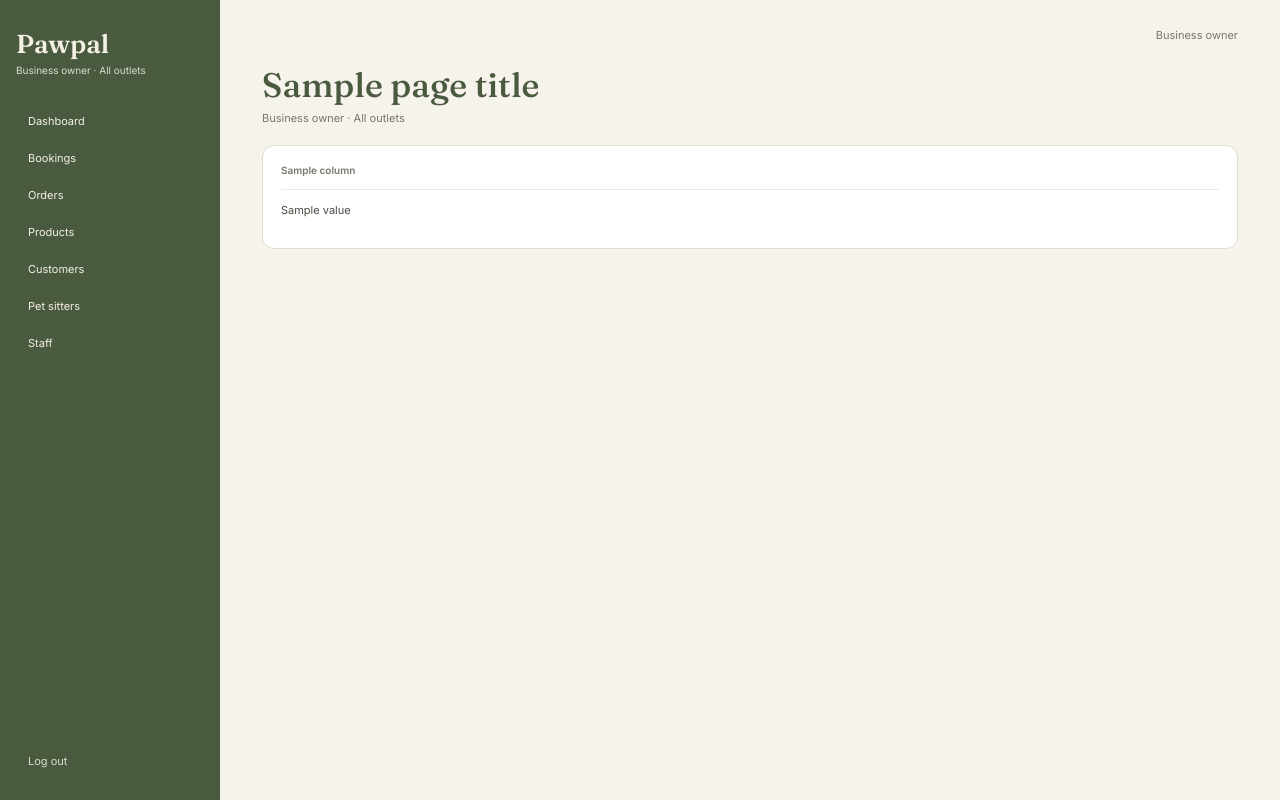
After one commit to siatesmond/Pawpal, a Django app: template Pawpalproj/core/templates/core/owner_list.html in a window 1280 px wide. The commit adds this page. Run offline with Django 5.2, Linux system fonts and the light colour scheme; the template is opened without the code that fills it: most values are stand-ins (such as "Sample title", 1, 10 or a date in 2020).

Commit message:
Add business owner home

```diff
--- a/Pawpalproj/Pawpalproj/urls.py
+++ b/Pawpalproj/Pawpalproj/urls.py
@@ -22,7 +22,8 @@ from . import views
 
 urlpatterns = [
     path("admin/", admin.site.urls),
-    path("core/", include("core.urls")),
+    path("core/", include(("core.urls", "core_legacy"), namespace="core_legacy")),
+    path("", include("core.urls")),
     path("user/", include("user.urls")),
     path("payment/", include("payment.urls")),
     # path("review/", include("review.urls")),
--- /dev/null
+++ b/Pawpalproj/core/templates/core/owner_list.html
@@ -0,0 +1,27 @@
+{% extends "user/owner_base.html" %}
+
+{% block title %}{{ page_title }} | Pawpal{% endblock %}
+
+{% block content %}
+<header class="staff-page-heading">
+  <div>
+    <h1>{{ page_title }}</h1>
+    <p>Business owner · All outlets</p>
+  </div>
+</header>
+
+<section class="owner-panel owner-table-panel">
+  <div class="owner-table">
+    <div class="owner-table-row owner-table-header">
+      {% for column in columns %}<strong>{{ column }}</strong>{% endfor %}
+    </div>
+    {% for row in rows %}
+      <div class="owner-table-row">
+        {% for value in row %}<span>{{ value }}</span>{% endfor %}
+      </div>
+    {% empty %}
+      <p class="owner-empty">No records found.</p>
+    {% endfor %}
+  </div>
+</section>
+{% endblock %}
--- /dev/null
+++ b/Pawpalproj/inventory/static/css/owner.css
@@ -0,0 +1,261 @@
+.owner-body {
+  display: grid;
+  grid-template-columns: 220px minmax(0, 1fr);
+  min-height: 100vh;
+  background: #f6f3ec;
+}
+
+.owner-sidebar {
+  display: flex;
+  flex-direction: column;
+  padding: 28px 16px 20px;
+  background: #4a5a3f;
+  color: #f3efe4;
+}
+
+.owner-logo {
+  margin: 0;
+  font-family: "Fraunces", serif;
+  font-size: 26px;
+  font-weight: 600;
+}
+
+.owner-role {
+  margin: 4px 0 28px;
+  color: #d7ddce;
+  font-size: 10px;
+}
+
+.owner-nav a {
+  display: block;
+  margin-bottom: 3px;
+  border-radius: 8px;
+  padding: 10px 12px;
+  color: #f3efe4;
+  font-size: 11px;
+  transition: transform 0.18s ease, box-shadow 0.18s ease,
+    background-color 0.18s ease, color 0.18s ease;
+}
+
+.owner-nav a:hover,
+.owner-nav a.active {
+  background: #aab59a;
+  color: #2f3a27;
+}
+
+.owner-nav a:hover {
+  transform: translateX(4px);
+  box-shadow: 0 4px 10px rgb(34 45 29 / 18%);
+}
+
+.owner-nav a:active,
+.owner-quick-links a:active,
+.owner-logout:active {
+  transform: scale(0.97);
+}
+
+.owner-logout {
+  margin-top: auto;
+  padding: 12px;
+  color: #d7ddce;
+  font-size: 11px;
+  transition: transform 0.18s ease, color 0.18s ease;
+}
+
+.owner-logout:hover {
+  color: #fff;
+  transform: translateX(4px);
+}
+
+.owner-main {
+  min-width: 0;
+  padding: 28px 42px 44px;
+}
+
+.owner-topbar {
+  margin-bottom: 22px;
+  color: #77766d;
+  font-size: 11px;
+  text-align: right;
+}
+
+.staff-topbar {
+  display: flex;
+  justify-content: flex-end;
+  gap: 18px;
+  margin-bottom: 20px;
+  color: #77766d;
+  font-size: 11px;
+}
+
+.staff-topbar a {
+  color: var(--green);
+}
+
+.staff-page-heading h1 {
+  margin: 0;
+  color: var(--green);
+  font-family: "Fraunces", serif;
+  font-size: 34px;
+  font-weight: 500;
+}
+
+.staff-page-heading p {
+  margin: 5px 0 20px;
+  color: #77766d;
+  font-size: 11px;
+}
+
+.owner-metrics {
+  display: grid;
+  grid-template-columns: repeat(4, 1fr);
+  gap: 14px;
+  margin-bottom: 20px;
+}
+
+.owner-metrics article,
+.owner-panel {
+  border: 1px solid #e1ddd2;
+  border-radius: 12px;
+  background: #fff;
+  padding: 18px;
+}
+
+.owner-metrics span,
+.owner-metrics small {
+  display: block;
+  color: #77766d;
+  font-size: 10px;
+}
+
+.owner-metrics strong {
+  display: block;
+  margin: 8px 0 4px;
+  color: var(--green);
+  font-family: "Fraunces", serif;
+  font-size: 25px;
+  font-weight: 500;
+}
+
+.owner-dashboard-grid {
+  display: grid;
+  grid-template-columns: 1.4fr 1fr;
+  gap: 18px;
+  margin-bottom: 20px;
+}
+
+.owner-panel h2 {
+  margin: 0 0 14px;
+  color: var(--green);
+  font-family: "Fraunces", serif;
+  font-size: 20px;
+  font-weight: 500;
+}
+
+.owner-row {
+  display: grid;
+  grid-template-columns: 1.5fr 1fr auto;
+  gap: 12px;
+  border-top: 1px solid #eeeae2;
+  padding: 12px 0;
+  color: #4b4a43;
+  font-size: 11px;
+}
+
+.owner-row strong {
+  color: var(--green);
+  font-weight: 500;
+}
+
+.owner-empty {
+  color: #89877e;
+  font-size: 11px;
+}
+
+.owner-quick-links {
+  display: flex;
+  flex-wrap: wrap;
+  gap: 10px;
+}
+
+.owner-quick-links a {
+  border-radius: 999px;
+  padding: 9px 14px;
+  background: #e2e9dc;
+  color: var(--green);
+  font-size: 11px;
+  transition: transform 0.18s ease, box-shadow 0.18s ease,
+    background-color 0.18s ease;
+}
+
+.owner-quick-links a:hover {
+  background: #cbd9c1;
+  transform: translateY(-2px);
+  box-shadow: 0 5px 12px rgb(47 42 38 / 14%);
+}
+
+.owner-table-row {
+  display: grid;
+  grid-template-columns: repeat(4, 1fr);
+  gap: 12px;
+  border-top: 1px solid #eeeae2;
+  padding: 13px 0;
+  color: #4b4a43;
+  font-size: 11px;
+}
+
+.owner-table-header {
+  border-top: 0;
+  padding-top: 0;
+  color: #77766d;
+  font-size: 10px;
+}
+
+@media (max-width: 800px) {
+  .owner-body {
+    grid-template-columns: 170px minmax(0, 1fr);
+  }
+
+  .owner-main {
+    padding: 24px;
+  }
+
+  .owner-metrics,
+  .owner-dashboard-grid {
+    grid-template-columns: 1fr 1fr;
+  }
+}
+
+@media (max-width: 560px) {
+  .owner-body {
+    display: block;
+  }
+
+  .owner-sidebar {
+    padding: 16px;
+  }
+
+  .owner-nav {
+    display: flex;
+    gap: 4px;
+    overflow-x: auto;
+  }
+
+  .owner-nav a {
+    white-space: nowrap;
+  }
+
+  .owner-logout {
+    margin-top: 8px;
+  }
+
+  .owner-metrics,
+  .owner-dashboard-grid {
+    grid-template-columns: 1fr;
+  }
+
+  .owner-table {
+    overflow-x: auto;
+    min-width: 600px;
+  }
+}
--- a/Pawpalproj/inventory/templates/inventory/staff_base.html
+++ b/Pawpalproj/inventory/templates/inventory/staff_base.html
@@ -25,7 +25,7 @@
 
       <nav class="staff-nav">
         {% if request.session.user_type in "staff owner" %}
-        <a href="#" {% if active_page == "today" %}class="active"{% endif %}>Today</a>
+        <a href="#" {% if active_page == "dashboard" %}class="active"{% endif %}>Today</a>
         <a href="{% url 'inventory:staff_bookings' %}" {% if active_page == "bookings" %}class="active"{% endif %}>Bookings</a>
         <a href="{% url 'inventory:staff_orders_stock' %}" {% if active_page == "orders" %}class="active"{% endif %}>Orders</a>
         <a href="{% url 'inventory:staff_products' %}" {% if active_page == "products" %}class="active"{% endif %}>Products</a>
@@ -33,6 +33,8 @@
       </nav>
     </div>
   </aside>
+
+  <!-- need to add account and logout button -->
 
   <!-- need to add account and logout button -->
 
--- /dev/null
+++ b/Pawpalproj/user/templates/user/owner_base.html
@@ -0,0 +1,36 @@
+{% load static %}
+<!doctype html>
+<html lang="en">
+<head>
+  <meta charset="utf-8">
+  <meta name="viewport" content="width=device-width, initial-scale=1">
+  <title>{% block title %}Business owner | Pawpal{% endblock %}</title>
+  <link rel="preconnect" href="https://fonts.googleapis.com">
+  <link rel="preconnect" href="https://fonts.gstatic.com" crossorigin>
+  <link href="https://fonts.googleapis.com/css2?family=Fraunces:opsz,wght@9..144,500;9..144,600&family=Inter:wght@400;500;600&display=swap" rel="stylesheet">
+  <link rel="stylesheet" href="{% static 'css/base.css' %}">
+  <link rel="stylesheet" href="{% static 'css/staff.css' %}">
+  <link rel="stylesheet" href="{% static 'css/owner.css' %}">
+  {% block extra_css %}{% endblock %}
+</head>
+<body class="owner-body">
+  <aside class="owner-sidebar">
+    <p class="owner-logo">Pawpal</p>
+    <p class="owner-role">Business owner · All outlets</p>
+    <nav class="owner-nav">
+      <a href="{% url 'core:owner_dashboard' %}" {% if active_page == "dashboard" %}class="active"{% endif %}>Dashboard</a>
+      <a href="{% url 'inventory:staff_bookings' %}" {% if active_page == "bookings" %}class="active"{% endif %}>Bookings</a>
+      <a href="{% url 'inventory:staff_orders_stock' %}" {% if active_page == "orders" %}class="active"{% endif %}>Orders</a>
+      <a href="{% url 'inventory:staff_products' %}" {% if active_page == "products" %}class="active"{% endif %}>Products</a>
+      <a href="{% url 'core:owner_customers' %}" {% if active_page == "customers" %}class="active"{% endif %}>Customers</a>
+      <a href="{% url 'core:owner_sitters' %}" {% if active_page == "sitters" %}class="active"{% endif %}>Pet sitters</a>
+      <a href="{% url 'core:owner_staff' %}" {% if active_page == "staff" %}class="active"{% endif %}>Staff</a>
+    </nav>
+    <a class="owner-logout" href="{% url 'user:logout' %}">Log out</a>
+  </aside>
+  <main class="owner-main">
+    <div class="owner-topbar">{{ request.session.username|default:"Business owner" }}</div>
+    {% block content %}{% endblock %}
+  </main>
+</body>
+</html>
--- a/Pawpalproj/user/views.py
+++ b/Pawpalproj/user/views.py
@@ -618,7 +618,7 @@ def home_for(user_type):
     """Where each type of user lands after logging in."""
     return {
         "customer": "/user/home/",
-        "staff": "/admin-panel/",
+        "staff": "/inventory/staff/bookings/",
         "owner": "/admin-panel/",
         "sitter": "/sitting/application/",
     }.get(user_type, "/")
```
Also changed, not shown: Pawpalproj/core/templates/core/owner_dashboard.html (added, +56 -0 lines), Pawpalproj/core/urls.py (+7 -1 lines), Pawpalproj/core/views.py (+121 -5 lines), Pawpalproj/sitting/static/sitting/css/sitter.css (+13 -0 lines).
